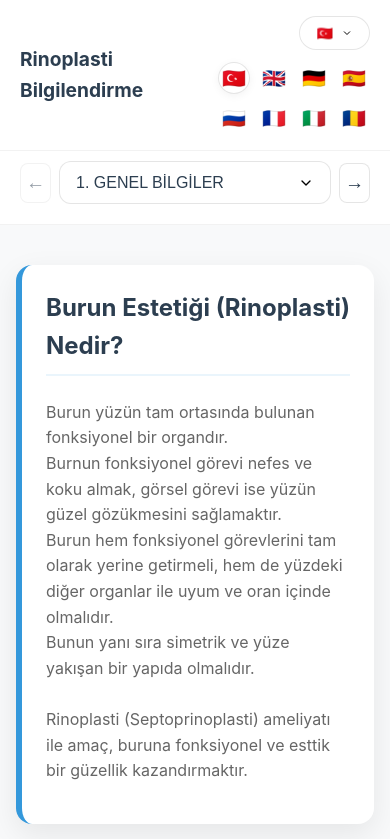
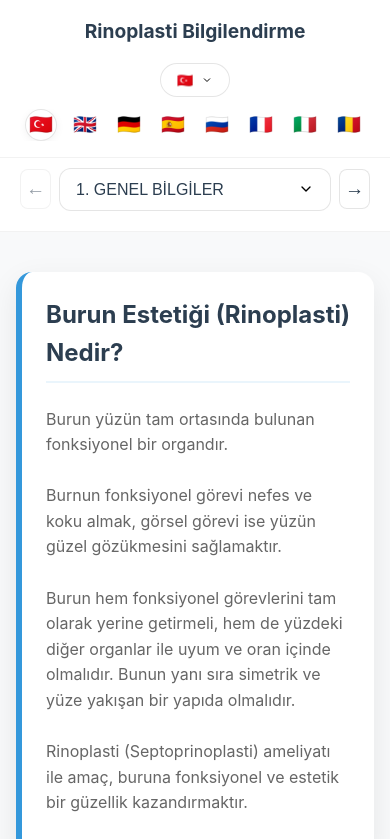
Before and after one commit to niedy707/rhinoplasty-info, a React (Vite) app: page / in a window 390 px wide. Shown: the top 839 px of the page. Built offline with nearby package versions, Linux system fonts and the light colour scheme.

Commit message:
Modernize Tab 1 content and refine mobile UI

```diff
--- a/src/index.css
+++ b/src/index.css
@@ -35,8 +35,8 @@ body {
 .app-header {
   background: rgba(255, 255, 255, 0.9);
   backdrop-filter: blur(10px);
-  position: sticky;
-  top: 0;
+  /* position: sticky; Removed global sticky to allow custom behavior on mobile */
+  /* top: 0; */
   z-index: 100;
   border-bottom: 1px solid rgba(0, 0, 0, 0.05);
   padding: 1rem 0;
@@ -156,8 +156,8 @@ h1 {
   margin-bottom: 20px;
   border-bottom: 1px solid rgba(0, 0, 0, 0.05);
   position: sticky;
-  top: 73px;
-  /* Height of header approx */
+  top: 0;
+  /* Stick to top */
   z-index: 90;
   background: rgba(255, 255, 255, 0.95);
   backdrop-filter: blur(5px);
@@ -493,30 +493,33 @@ h1 {
 
 @media (max-width: 600px) {
   .header-content {
-    flex-direction: row;
-    /* Keep row layout */
-    justify-content: space-between;
-    /* Space between title and controls */
-    text-align: left;
-    gap: 0.5rem;
+    flex-direction: column;
+    justify-content: center;
+    text-align: center;
+    gap: 1rem;
   }
 
   .header-controls {
-    width: auto;
-    /* Allow controls to size naturally */
+    width: 100%;
+    display: flex;
+    justify-content: center;
   }
 
   .language-selector {
     flex-direction: column;
-    align-items: flex-end;
+    align-items: center;
     gap: 0.5rem;
+    width: 100%;
   }
 
   .quick-flags {
-    display: grid;
-    grid-template-columns: repeat(4, 1fr);
-    gap: 8px;
+    display: flex;
+    flex-wrap: nowrap;
+    justify-content: center;
+    gap: 12px;
     margin-top: 4px;
+    width: 100%;
+    overflow-x: auto;
   }
 
   .current-name {
```
Also changed, not shown: src/data/content.js.
